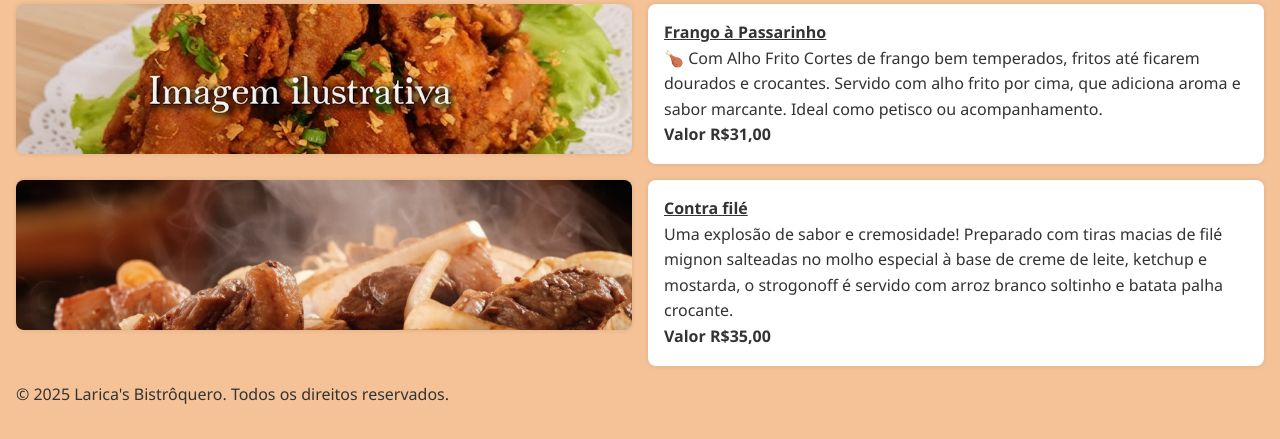
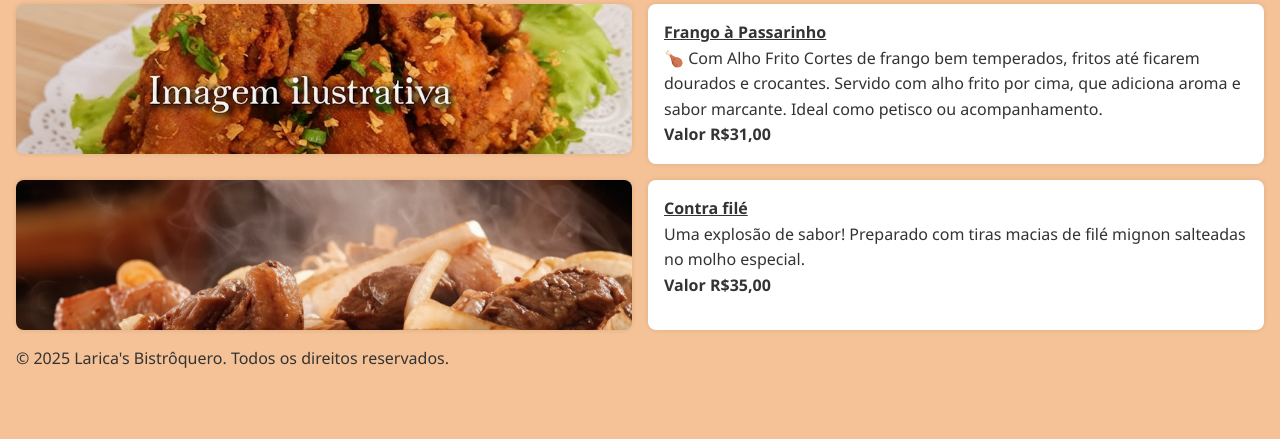
Before and after one commit to Red-Imortais2310/Cardapio-QR_CODE, a plain HTML site: page index.html in a window 1280 px wide. Shown: the part 3936-4375 px from the top of the page. After the commit the page ends 4340 px from the top, so only its background shows below. Drawn offline with Linux system fonts and the light colour scheme.

Commit message:
Atualiza texto do projeto

```diff
--- a/index.html
+++ b/index.html
@@ -93,7 +93,7 @@
       <div class="description"> <u><strong>Frango à Passarinho</strong></u><br>🍗 Com Alho Frito Cortes de frango bem temperados, fritos até ficarem dourados e crocantes. Servido com alho frito por cima, que adiciona aroma e sabor marcante. Ideal como petisco ou acompanhamento. <P> <strong>Valor R$31,00</strong></P></div>
 
       <div class="image porcao4" role="img" aria-label="Contra filé" tabindex="0"></div>
-      <div class="description"> <u><strong>Contra filé</strong></u><br> Uma explosão de sabor e cremosidade! Preparado com tiras macias de filé mignon salteadas no molho especial à base de creme de leite, ketchup e mostarda, o strogonoff é servido com arroz branco soltinho e batata palha crocante. <p><strong>Valor R$35,00</strong></p></div>
+      <div class="description"> <u><strong>Contra filé</strong></u><br> Uma explosão de sabor! Preparado com tiras macias de filé mignon salteadas no molho especial. <p><strong>Valor R$35,00</strong></p></div>
 
 
   <div id="popup" class="popup-overlay">
```
